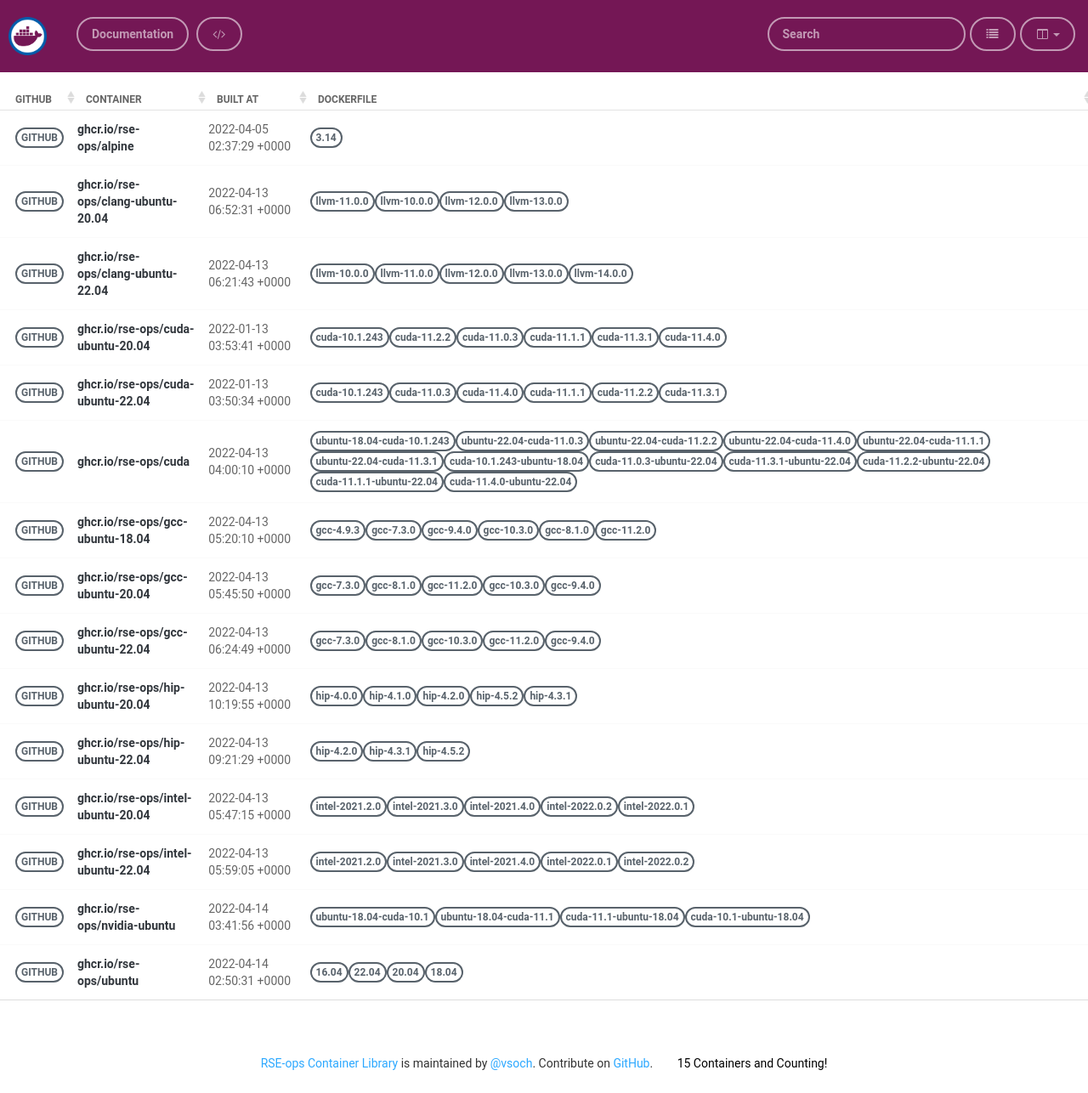
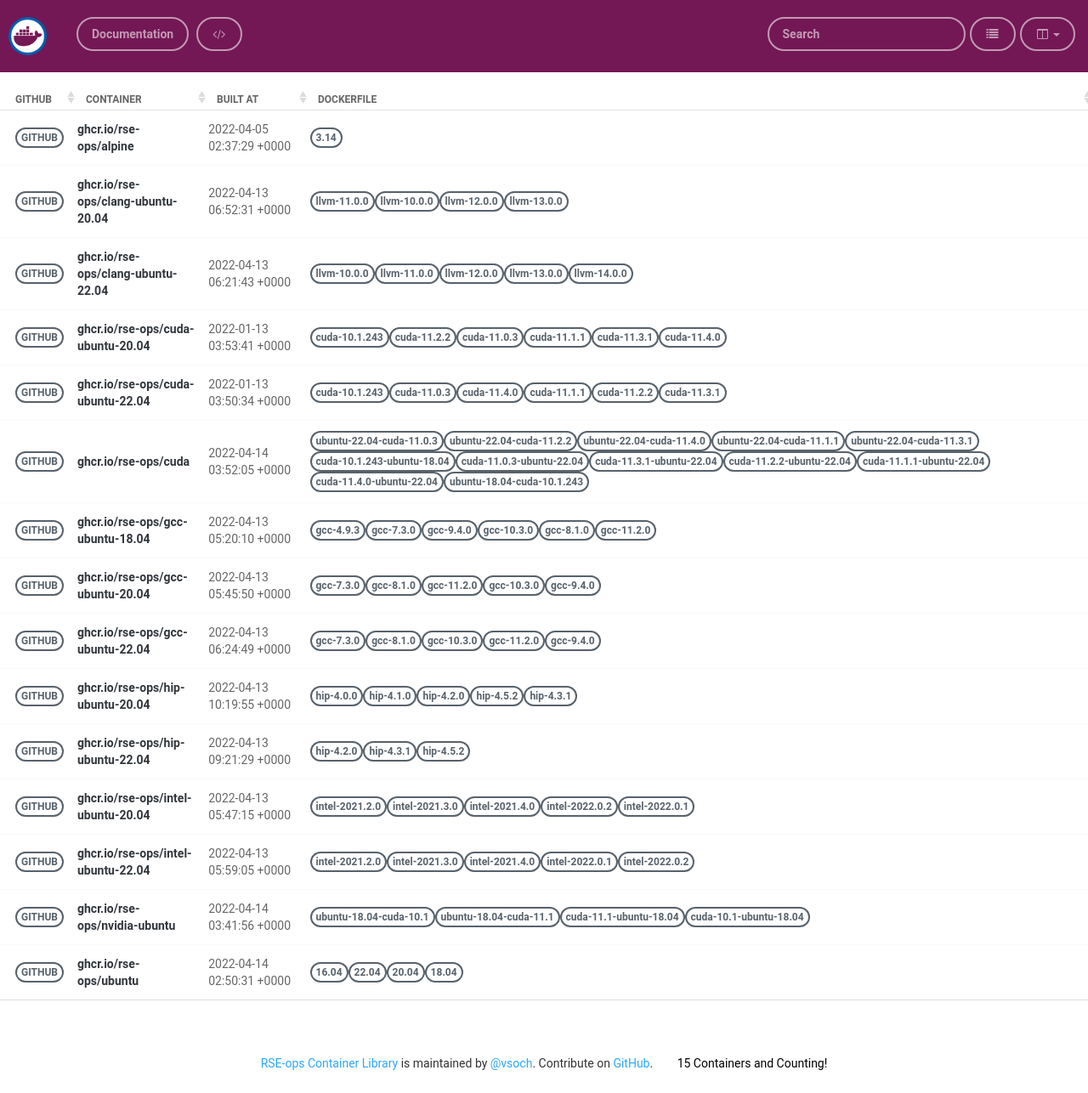
Before and after one commit to rse-ops/docker-images, a Jekyll site: the page built from pages/index.md, in a window 1280 px wide. Shown: the whole page at 85% size. Built offline with Jekyll 4.4.1, drawn with Linux system fonts in a browser that asks for light colours; nearby versions of some CDN libraries.

Commit message:
Automated push to update library 2022-04-14

```diff
--- a/_library/ghcr.io-rse-ops-cuda.md
+++ b/_library/ghcr.io-rse-ops-cuda.md
@@ -1,14 +1,11 @@
 ---
 layout: container
 name: ghcr.io/rse-ops/cuda
-updated_at: 2022-04-13 04:00:10.275240
+updated_at: 2022-04-14 03:52:05.584433
 
 
 container_url: https://github.com/orgs/rse-ops/packages/container/package/cuda
 versions:
- - tag: ubuntu-18.04-cuda-10.1.243
-   dockerfile: https://github.com/rse-ops/docker-images/blob/main/ubuntu/cuda/Dockerfile
-   manifest: https://crane.ggcr.dev/manifest/ghcr.io/rse-ops/cuda:ubuntu-18.04-cuda-10.1.243
  - tag: ubuntu-22.04-cuda-11.0.3
    dockerfile: https://github.com/rse-ops/docker-images/blob/main/ubuntu/cuda/Dockerfile
    manifest: https://crane.ggcr.dev/manifest/ghcr.io/rse-ops/cuda:ubuntu-22.04-cuda-11.0.3
```
Also changed, not shown: other parts of _library/ghcr.io-rse-ops-cuda.md (+3 -0 lines).
